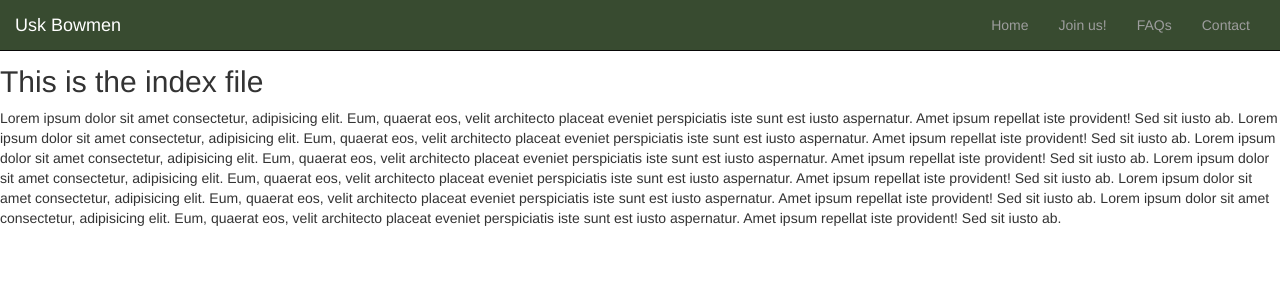
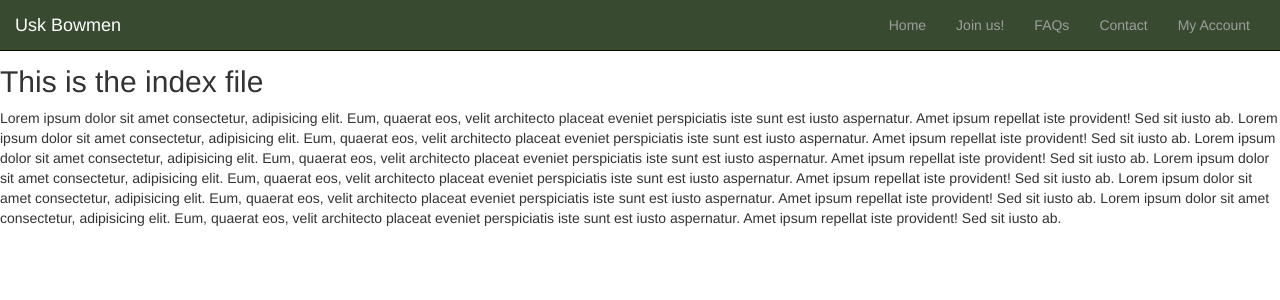
Before and after one commit to CBainCoding/SignUp, a Django app: page / in a window 1280 px wide. Shown: the top 300 px of the page. Run offline with Django 4.2, Linux system fonts and the light colour scheme; a user stored in the database is signed in; some libraries are stand-ins or nearby versions.

Commit message:
Added code to display my-account button in navbar if logged in

```diff
--- a/templates/base.html
+++ b/templates/base.html
@@ -43,6 +43,9 @@
               </ul>
 
               {% if request.user.is_authenticated %}
+               <ul class="nav navbar-nav">
+                   <li><a href="#">My Account</a></li>
+               </ul>
               {% else %}
               <ul class="nav navbar-nav navbar-right">
                 <li class="dropdown">
```
Also changed, not shown: db.sqlite3.
